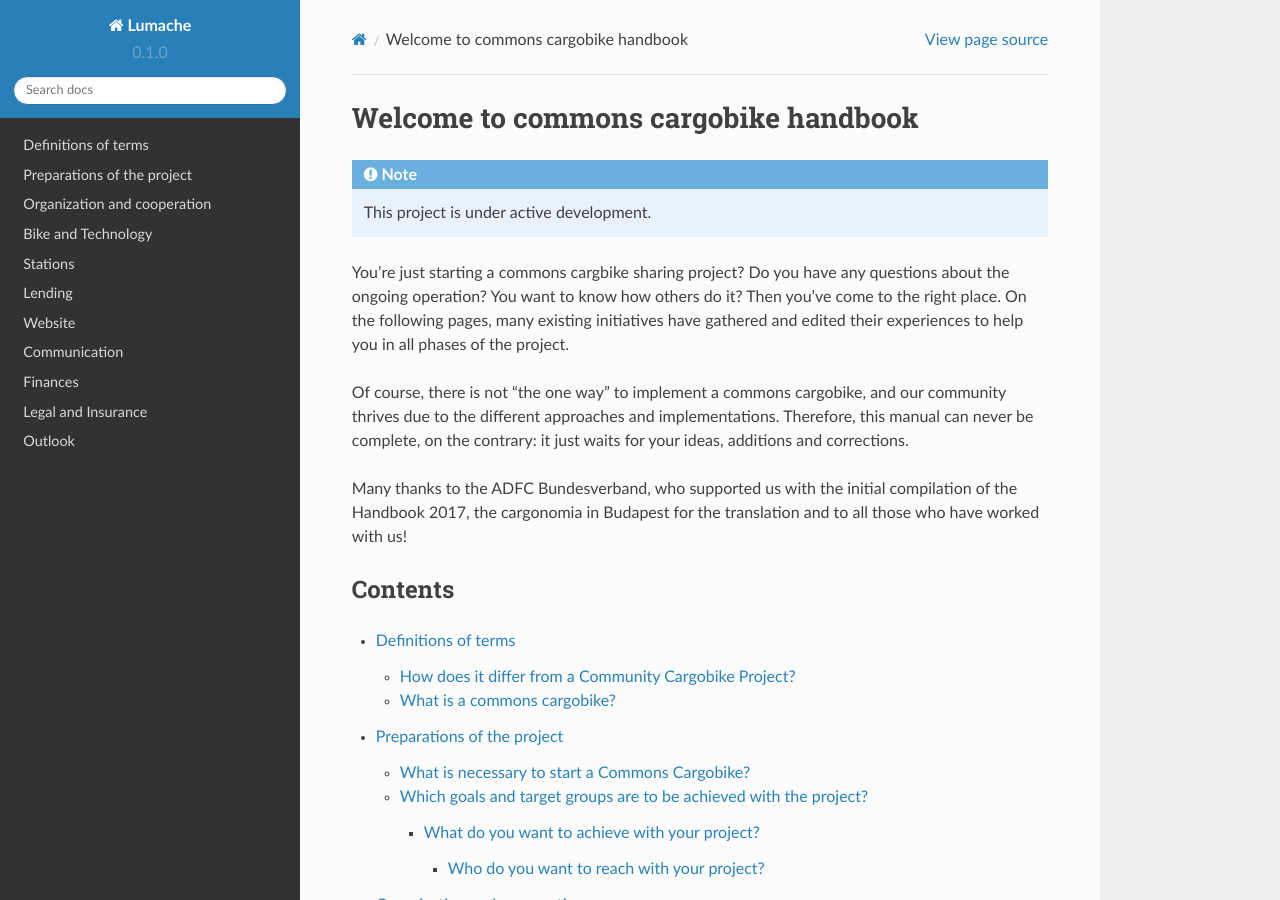
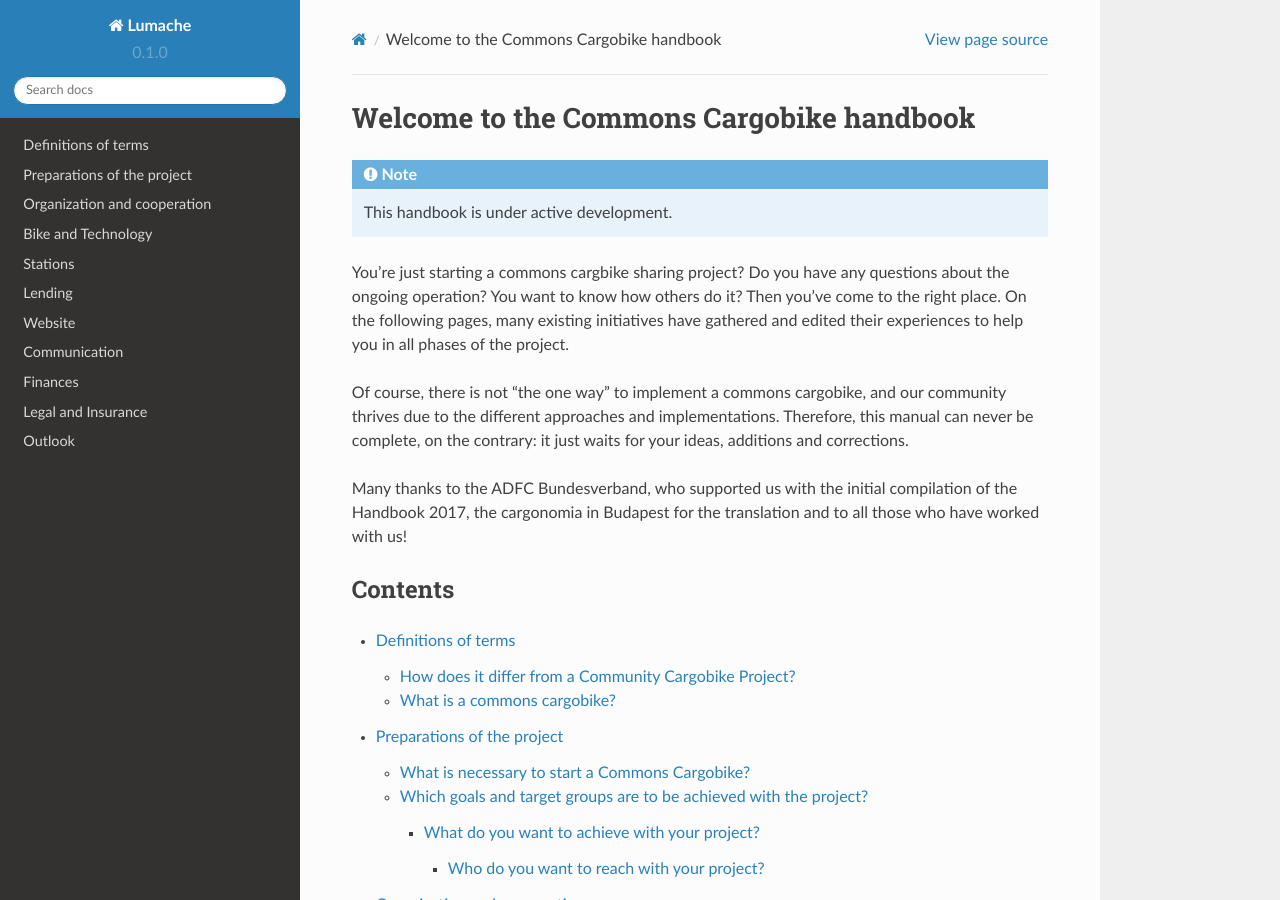
Before and after one commit to Konafets/cargobike-manual, a Sphinx documentation site: the page built from docs/source/index.rst, in a window 1280 px wide and 900 px high. Built offline with Sphinx 7.4.7 and the Read the Docs theme 2.0.0, drawn with Linux system fonts in a browser that asks for light colours.

Commit message:
Fix title

```diff
--- a/docs/source/index.rst
+++ b/docs/source/index.rst
@@ -1,10 +1,10 @@
-#####################################
-Welcome to commons cargobike handbook
-#####################################
+#########################################
+Welcome to the Commons Cargobike handbook
+#########################################
 
 .. note::
 
-   This project is under active development.
+   This handbook is under active development.
 
 You're just starting a commons cargbike sharing project? Do you have any questions about the ongoing operation? You want to know how others do it? Then you've come to the right place. On the following pages, many existing initiatives have gathered and edited their experiences to help you in all phases of the project.
 
```
